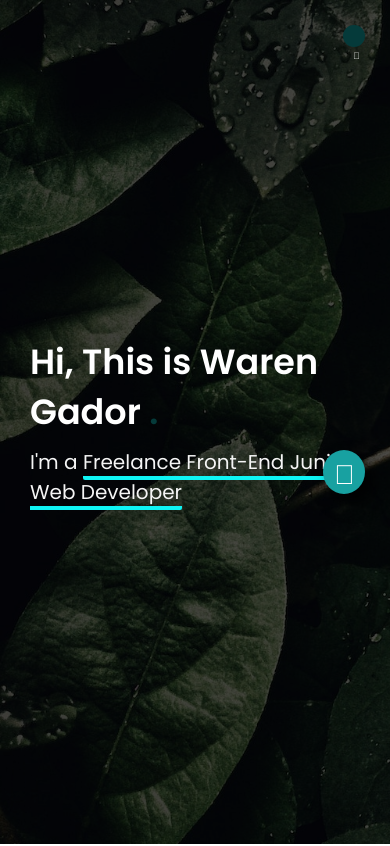
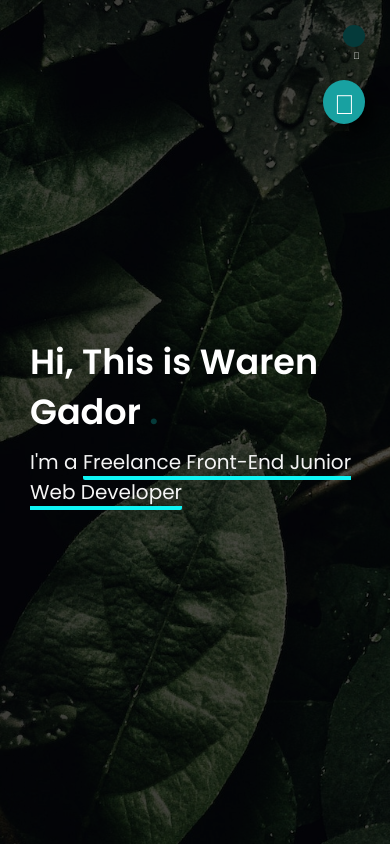
Before and after one commit to Renstrio24p/Mini-Project-Porfolio, a website: page index.html in a window 390 px wide. Shown: the top 846 px of the page. Drawn offline with Linux system fonts and the light colour scheme.

Commit message:
modify size mobile

```diff
--- a/css/design-style.css
+++ b/css/design-style.css
@@ -405,7 +405,7 @@ button:hover {
     }
 
     section .show-btn {
-        top: 90px;
+        position: 130px;
     }
 
 
@@ -468,6 +468,11 @@ button:hover {
     #Menubtn {
         display: block;
     }
+
+    .show-btn {
+        top: 324px;
+    }
+
 
 }
 
@@ -795,7 +800,7 @@ main {
 @media only screen and (max-width: 600px) {
 
     .show-btn {
-        top: 450px;
+        top: 80px;
     }
 
     #facts .facts-row .facts-box #icons {
```
